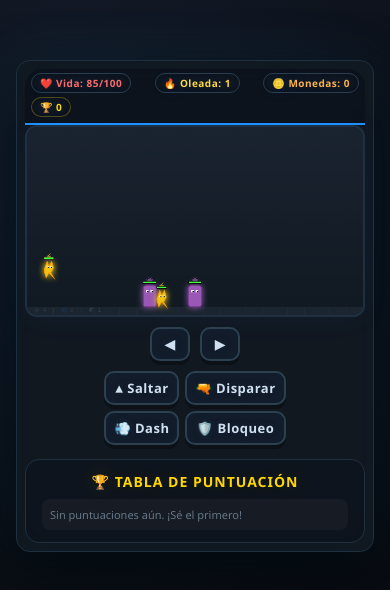
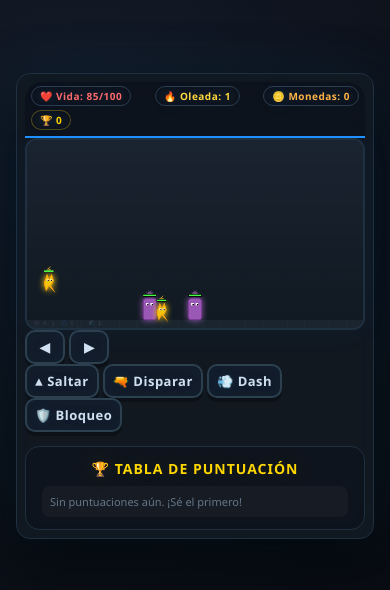
Before and after one commit to vicenticoplay-web/survival-rogue, a plain HTML site: page index.html in a window 390 px wide. Shown: the part 116-706 px from the top of the page. Drawn offline with Linux system fonts and the light colour scheme.

Commit message:
Refactor mobile controls section in index.html

```diff
--- a/index.html
+++ b/index.html
@@ -19,13 +19,16 @@
         <!-- Canvas -->
         <canvas id="gameCanvas" width="800" height="450"></canvas>
 
-        <!-- Controles táctiles -->
-        <div id="mobile-controls-left" class="controls-container">
-            <button id="btn-left" class="ctrl-btn">◀</button>
-            <button id="btn-right" class="ctrl-btn">▶</button>
-        </div>
-        <div id="mobile-controls-right" class="controls-container">
-            <div class="action-grid">
+        <!-- Controles táctiles SOLO PARA MÓVIL -->
+        <div id="mobile-controls" class="mobile-controls">
+            <!-- Lado izquierdo: Movimiento -->
+            <div class="control-group-left">
+                <button id="btn-left" class="ctrl-btn">◀</button>
+                <button id="btn-right" class="ctrl-btn">▶</button>
+            </div>
+
+            <!-- Lado derecho: Acciones -->
+            <div class="control-group-right">
                 <button id="btn-jump" class="ctrl-btn">▲ Saltar</button>
                 <button id="btn-shoot" class="ctrl-btn">🔫 Disparar</button>
                 <button id="btn-dash" class="ctrl-btn">💨 Dash</button>
@@ -33,7 +36,7 @@
             </div>
         </div>
 
-        <!-- Controles de teclado -->
+        <!-- Controles de teclado (solo escritorio) -->
         <div id="keyboard-hint">
             <span><kbd>W</kbd> Saltar</span>
             <span><kbd>A</kbd> <kbd>D</kbd> Moverse</span>
```
